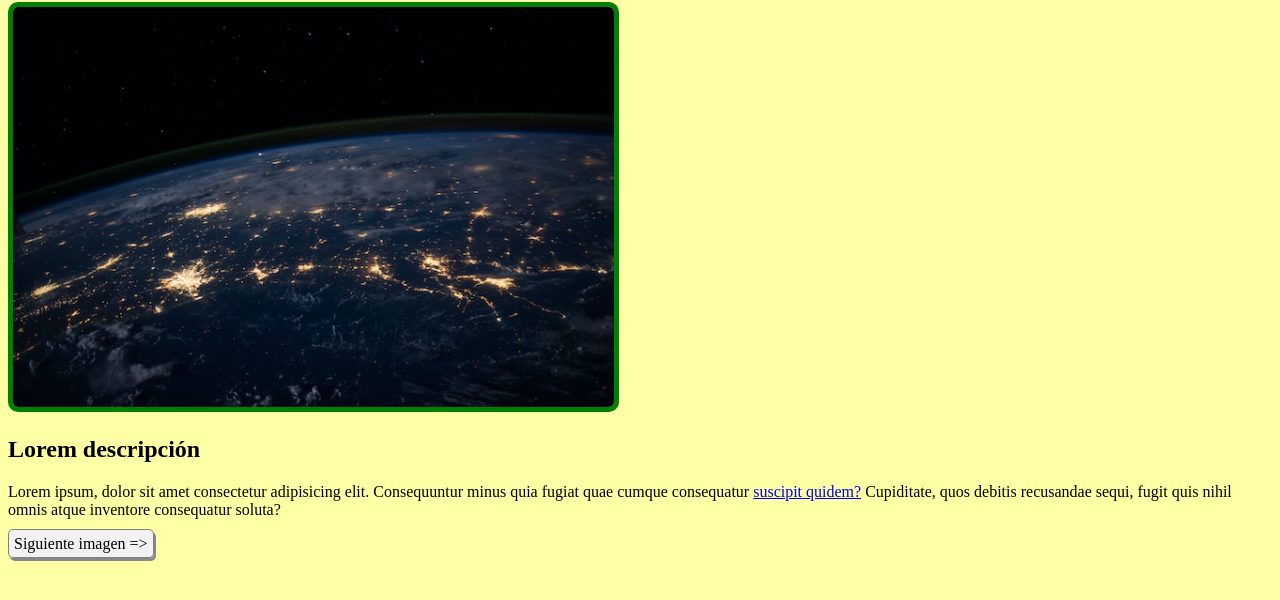
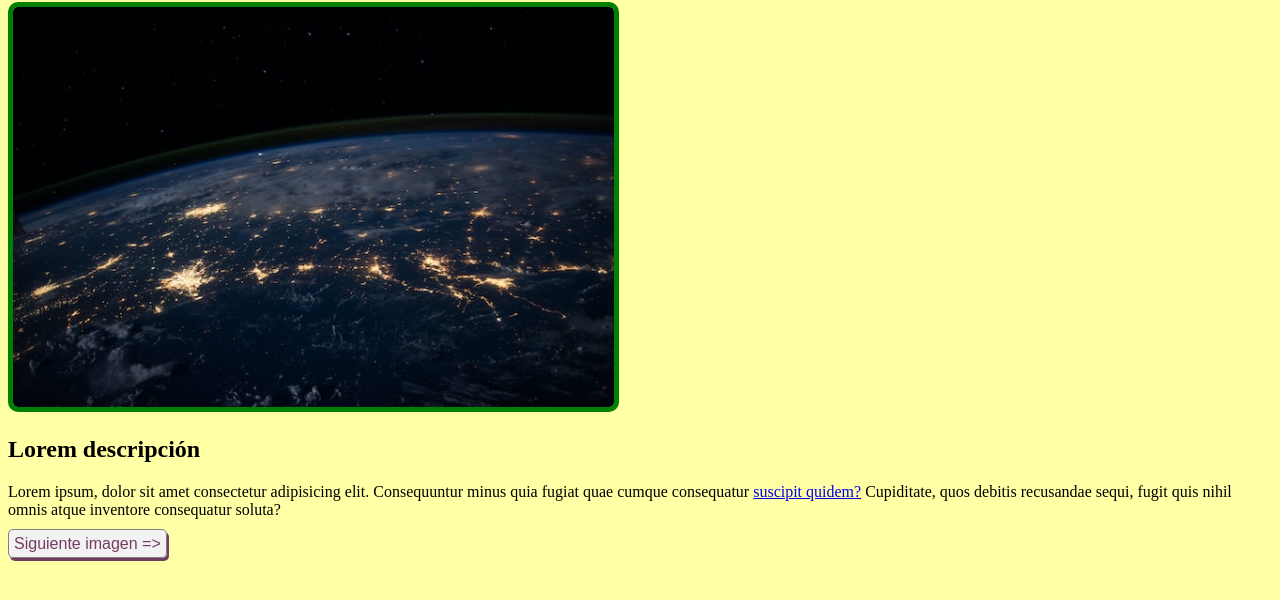
Before and after one commit to patricio1204/Tarea-6.2, a plain HTML site: page Galería de Imágenes/page1.html in a window 1280 px wide. Shown: the part 78-678 px from the top of the page. Drawn offline with Linux system fonts and the light colour scheme.

Commit message:
Cambios al Boton

```diff
--- a/Galería de Imágenes/styles.css
+++ b/Galería de Imágenes/styles.css
@@ -10,10 +10,11 @@
 
 .link-button {
     text-decoration: none;
-    color: black;
+    color: rgb(117, 60, 98);
+    font-family: fantasy;
     border: 1px solid gray;
     background-color: #f2f2f2;
     padding: 5px;
     border-radius: 5px;
-    box-shadow: 2px 3px #888888;
+    box-shadow: 2px 3px rgb(117, 60, 98);
 }
```
